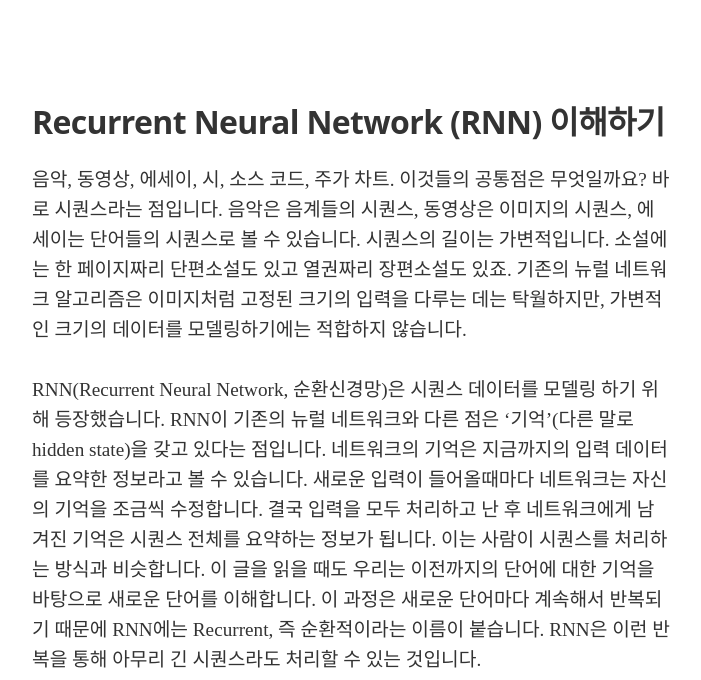
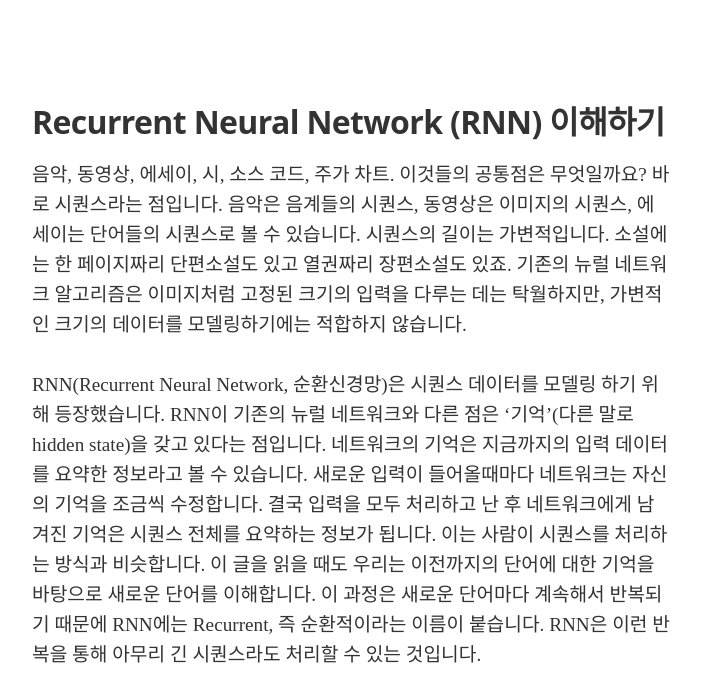
Before and after one commit to dreamgonfly/dreamgonfly.github.io, a Jekyll site: the page built from _posts/2017-09-04-understanding-rnn.md, in a window 1280 px wide. Shown: the part 900-1580 px from the top of the page, without its empty margins (288-989 px from the left). Built offline with Jekyll 4.4.1, drawn with Linux system fonts in a browser that asks for light colours; nearby versions of some CDN libraries; some web fonts are replaced; formulas are drawn with MathJax 3; comment, search, counter and statistics services are not loaded; grey boxes are pictures that could not be loaded.

Commit message:
Fix fix fix

```diff
--- a/css/main.sass
+++ b/css/main.sass
@@ -387,8 +387,8 @@
       font-size: 1.20em
       line-height: 30px
       margin: 0
-      padding-top: 20px
-      padding-bottom: 10px
+      padding-top: 15px
+      padding-bottom: 15px
       color: #333
       -webkit-hyphens: auto
       -moz-hyphens: auto
@@ -433,7 +433,7 @@
         mmargin-left: -26px
         padding-bottom: 3px
     ul, ol
-      padding: 20px 0 10px 0
+      padding: 15px 0 15px 0
       margin: 0
     li
       padding: 0
```
